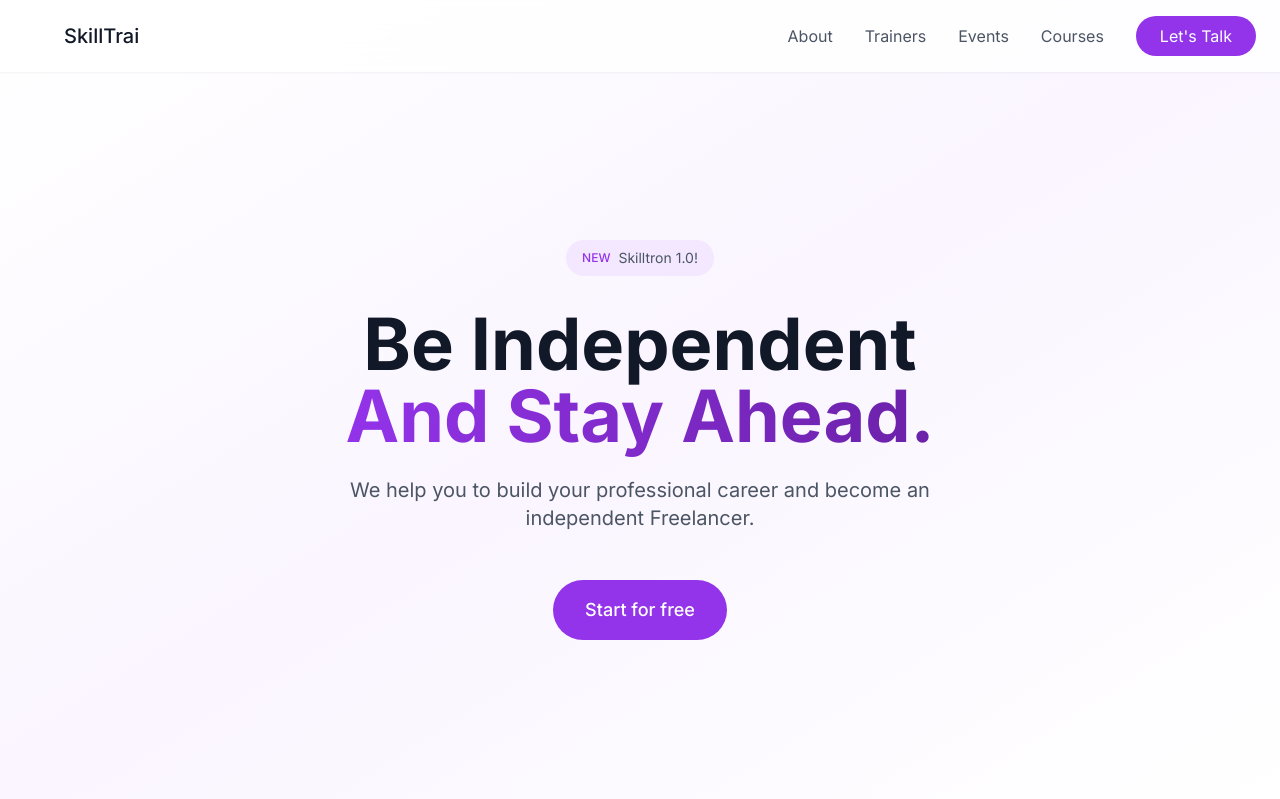
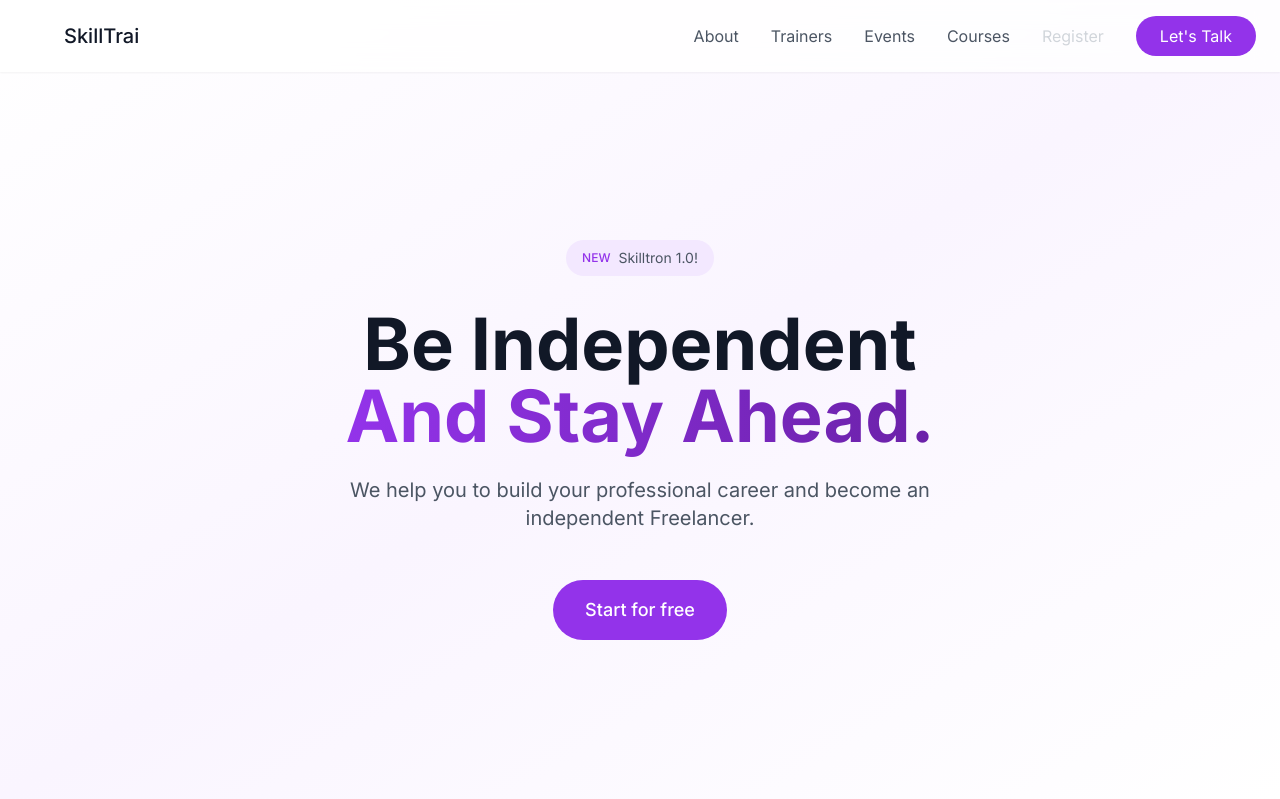
Before and after one commit to ikhlasx/skilltrai, a Django app: template frontend/templates/index.html in a window 1280 px wide. Shown: the top 799 px of the page. Run offline with Django 3.2, Linux system fonts and the light colour scheme; the template is opened without the code that fills it, so the values that code supplies are empty; some libraries are stand-ins or nearby versions.

Commit message:
Fix registration1  issues

```diff
--- a/frontend/templates/index.html
+++ b/frontend/templates/index.html
@@ -72,6 +72,7 @@
                                 <a href="/trainers/" className="text-gray-600 hover:text-gray-900">Trainers</a>
                                 <a href="/events/" className="text-gray-600 hover:text-gray-900">Events</a>
                                 <a href="/courses/" className="text-gray-600 hover:text-gray-900">Courses</a>
+                                <a href="/register/" className="text-gray-300 hover:text-white">Register</a>
                                 <button className="bg-purple-600 text-white px-6 py-2 rounded-full hover:bg-purple-700">
                                     Let's Talk
                                 </button>
@@ -95,7 +96,9 @@
                                         <a href="/trainers/" className="text-gray-600 hover:text-gray-900">Trainers</a>
                                         <a href="/events/" className="text-gray-600 hover:text-gray-900">Events</a>
                                         <a href="/courses/" className="text-gray-600 hover:text-gray-900">Courses</a>
-                                        <button className="bg-purple-600 text-white px-6 py-2 rounded-full hover:bg-purple-700">
+                                        <a href="/register/" className="text-gray-300 hover:text-white">Register</a>
+                                        <button
+                                            className="bg-purple-600 text-white px-6 py-2 rounded-full hover:bg-purple-700">
                                             Let's Talk
                                         </button>
                                     </div>
```
